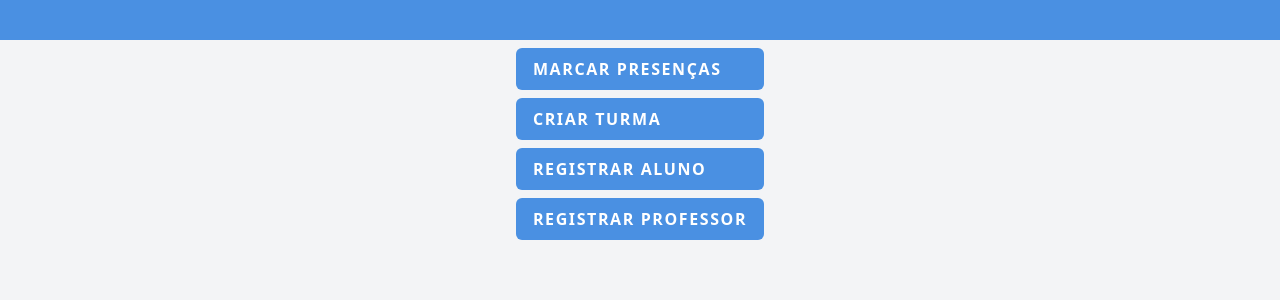
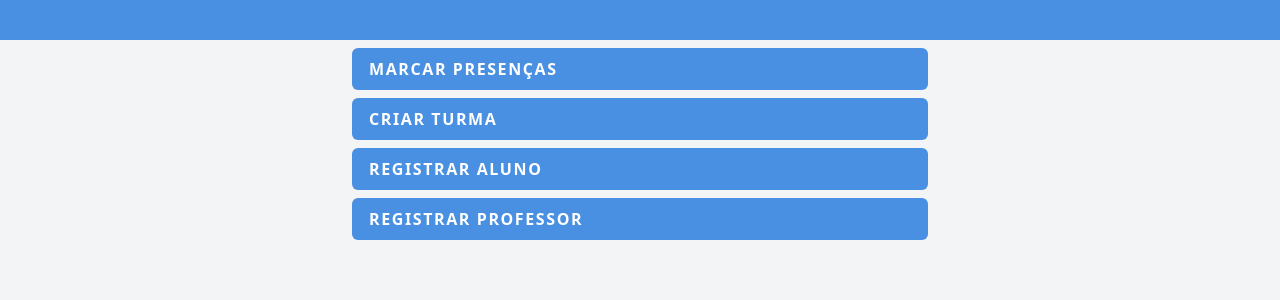
Before and after one commit to lucas-campagna/contador-presenca, a React (Vite) app: page / in a window 1280 px wide. Shown: the top 300 px of the page. Built offline with nearby package versions, Linux system fonts and the light colour scheme; no server answers; sample sign-in values are in the browser's storage; some icons are missing.

Commit message:
fix: introduce ListItem

```diff
--- /dev/null
+++ b/src/components/ListItem.tsx
@@ -0,0 +1,15 @@
+import { JSX } from "react";
+
+type ListItemPropsType = {
+  children: JSX.Element | JSX.Element[];
+};
+
+function ListItem({ children }: ListItemPropsType) {
+  return (
+    <div className="flex flex-col w-full h-full items-center justify-start">
+      <div className="flex flex-col items-stretch gap-2 min-w-full sm:min-w-xl">{children}</div>
+    </div>
+  );
+}
+
+export default ListItem;
--- a/src/pages/Home.tsx
+++ b/src/pages/Home.tsx
@@ -1,12 +1,12 @@
 import { useNavigate } from "react-router";
 import Button from "../components/Button";
+import ListItem from "../components/ListItem";
 
 function Home() {
   const navigate = useNavigate();
 
   return (
-    <div className="flex flex-col w-full h-full items-center justify-start">
-      <div className="flex flex-col items-stretch gap-2">
+    <ListItem>
       <Button
         text="Marcar Presenças"
         onClick={() => navigate("/admin/presencas")}
@@ -23,8 +23,7 @@ function Home() {
         text="Registrar Professor"
         onClick={() => navigate("/admin/registrar-professor")}
       />
-      </div>
-    </div>
+    </ListItem>
   );
 }
 
```
Lines whose indentation alone changed are shown as unchanged.
